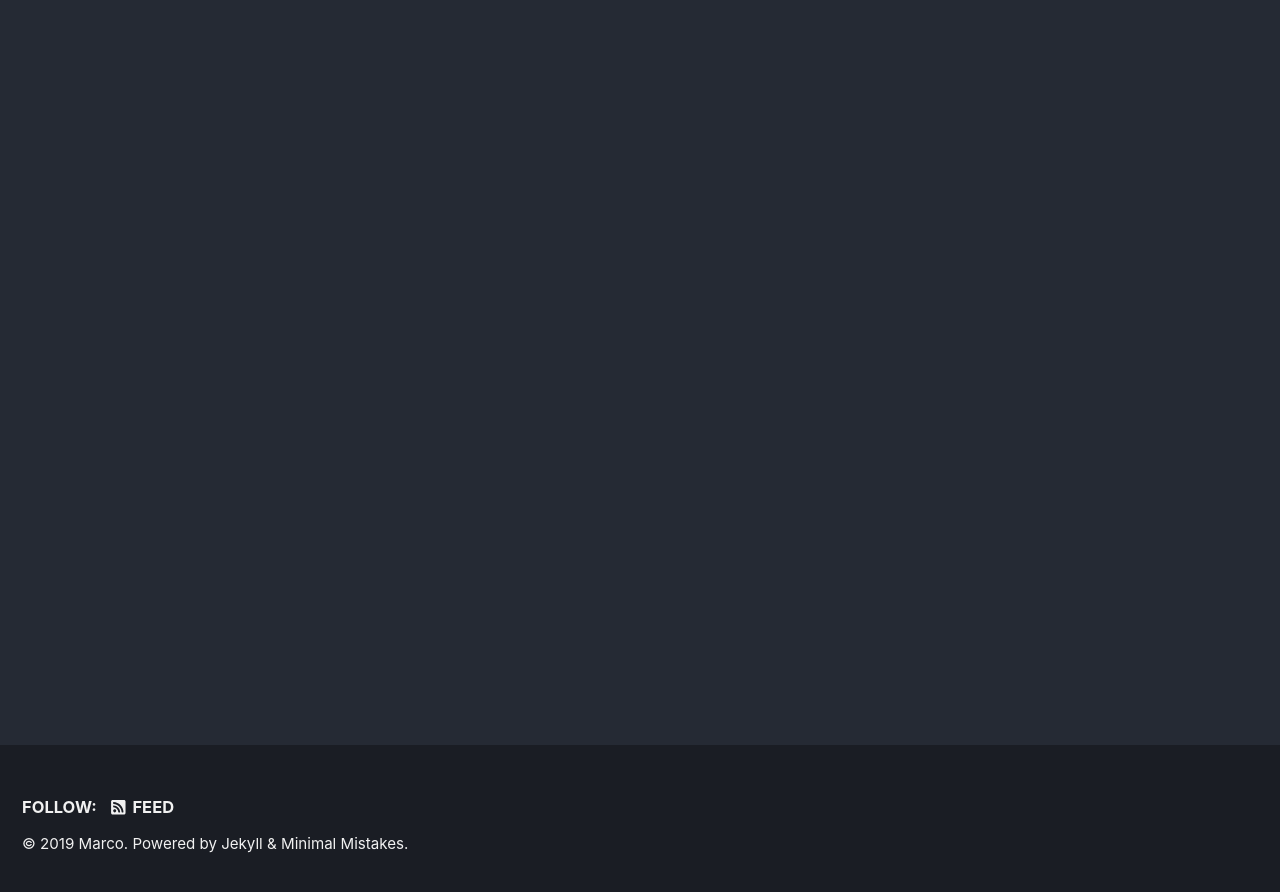
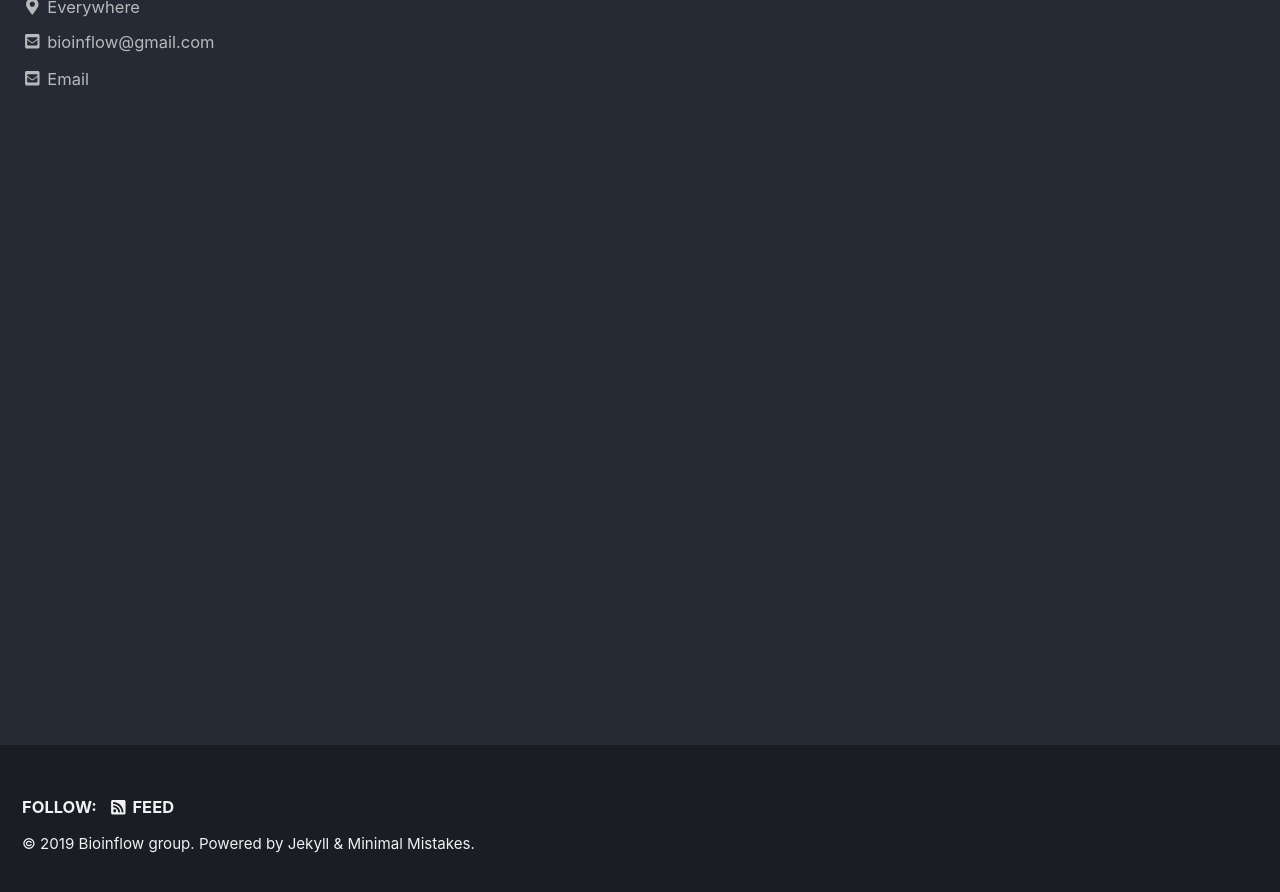
Before and after one commit to bioinflow/bioinflow.github.io, a Jekyll site: the page built from index.html, in a window 1280 px wide and 900 px high, scrolled down 222 px. Shown: the top 892 px of the window. Built offline with Jekyll 4.4.1, drawn with Linux system fonts in a browser that asks for light colours; cached includes are drawn as plain includes; the list of posts is cut into pages by our own code; some of the changed text lies outside the part shown.

Commit message:
provo a mettere l'indirizzo mail

```diff
--- a/_config.yml
+++ b/_config.yml
@@ -16,10 +16,10 @@ minimal_mistakes_skin    : "dark" # "air", "aqua", "contrast", "dark", "dirt", "
 
 # Site Settings
 locale                   : "en-US"
-title                    : "BioINflow"
+title                    : "Bioinflow"
 title_separator          : "-"
-name                     : "Marco"
-description              : "wow"
+name                     : "Bioinflow group"
+description              : "Trying to make bioinformatics accesible to eveyone"
 url                      : # the base hostname & protocol for your site e.g. "https://mmistakes.github.io"
 baseurl                  : # the subpath of your site, e.g. "/blog"
 repository               : # GitHub username/repo-name e.g. "mmistakes/minimal-mistakes"
@@ -106,15 +106,15 @@ analytics:
 
 # Site Author
 author:
-  name             : "Marco"
+  name             : "Bioinflow group"
   avatar           : # path of avatar image, e.g. "/assets/images/bio-photo.jpg"
-  bio              : "I am an amazing person."
-  location         : "Somewhere"
-  email            :
+  bio              : "Trying to make bioinformatics accessible to everyone"
+  location         : "Everywhere"
+  email            : bioinflow@gmail.com
   links:
-    - label: "Email"
+    - label: "bioinflow@gmail.com"
       icon: "fas fa-fw fa-envelope-square"
-      # url: mailto:your.name@email.com
+      url: mailto:bioinflow@gmail.com
     - label: "Website"
       icon: "fas fa-fw fa-link"
       # url: "https://your-website.com"
```
